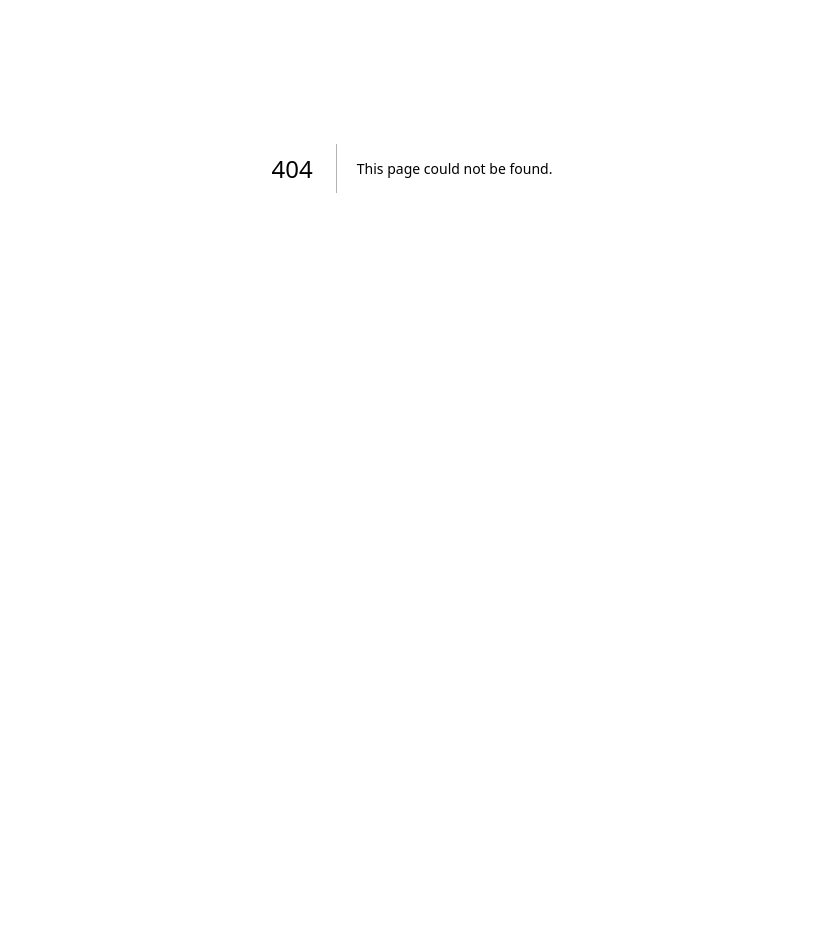
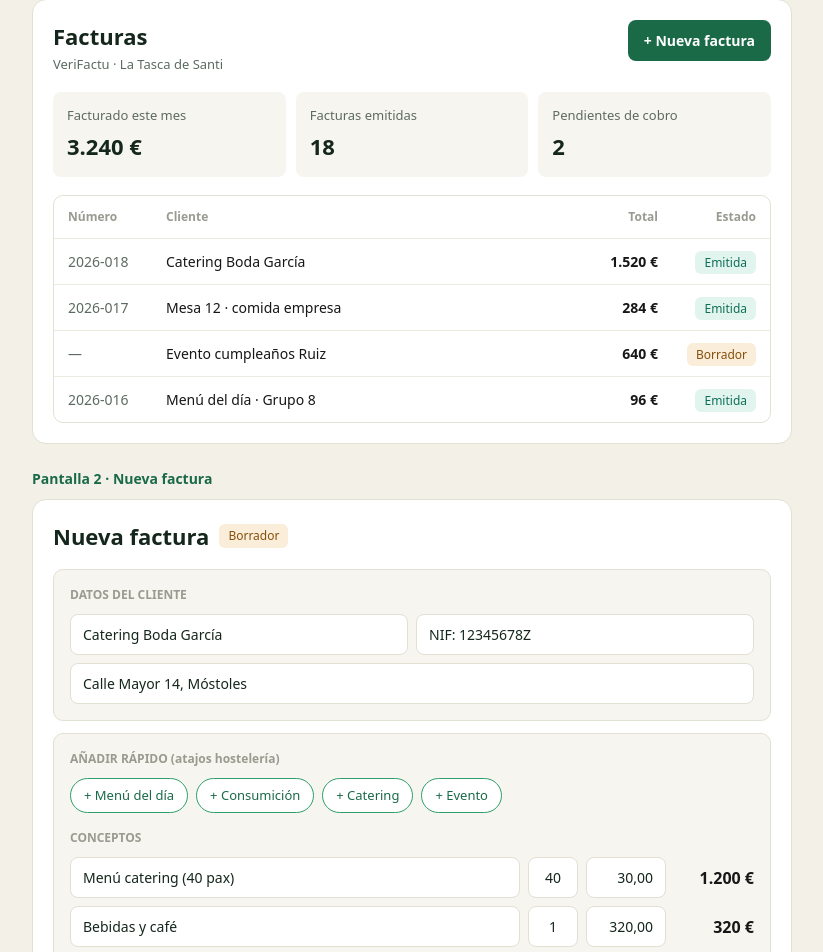
Before and after one commit to smayov/tgh-roadmap, a Next.js app: page /demo/verifactu in a window 1280 px wide. Before the commit this address had no page. Shown: the part 232-1184 px from the top of the page, without its empty margins (228-1051 px from the left). Before the commit the page ends 800 px from the top, so only its background shows below. Built offline with nearby package versions, Linux system fonts and the light colour scheme.

Commit message:
Pagina demo estatica de Verifactu

```diff
--- /dev/null
+++ b/app/demo/verifactu/page.jsx
@@ -0,0 +1,170 @@
+'use client';
+
+/* ============================================================
+   DEMO VISUAL DE VERIFACTU  ·  ruta: /demo/verifactu
+   Página NO enlazada (se accede escribiendo la URL).
+   Vista previa estática de las pantallas de facturación.
+   No guarda datos ni funciona: es solo para enseñar el diseño.
+   ============================================================ */
+export default function DemoVerifactu() {
+  return (
+    <div style={wrap}>
+      <div style={container}>
+
+        <div style={avisoDemo}>
+          <b>Vista previa · demo</b> — así se verá el módulo VeriFactu cuando esté listo. Los datos son de ejemplo y aún no es funcional.
+        </div>
+
+        <h1 style={titulo}>Módulo VeriFactu — vista previa</h1>
+        <p style={sub}>Facturación pensada para hostelería. Estas son las dos pantallas principales.</p>
+
+        {/* ===================== PANTALLA 1: LISTA ===================== */}
+        <div style={label}>Pantalla 1 · Lista de facturas</div>
+        <div style={pantalla}>
+          <div style={pHeader}>
+            <div>
+              <div style={pTitulo}>Facturas</div>
+              <div style={pSub}>VeriFactu · La Tasca de Santi</div>
+            </div>
+            <div style={btnAccion}>+ Nueva factura</div>
+          </div>
+
+          <div style={metricRow}>
+            <div style={metric}><div style={mLabel}>Facturado este mes</div><div style={mNum}>3.240 €</div></div>
+            <div style={metric}><div style={mLabel}>Facturas emitidas</div><div style={mNum}>18</div></div>
+            <div style={metric}><div style={mLabel}>Pendientes de cobro</div><div style={mNum}>2</div></div>
+          </div>
+
+          <div style={tabla}>
+            <div style={{ ...tRow, ...tHead }}>
+              <span>Número</span><span>Cliente</span><span style={{ textAlign: 'right' }}>Total</span><span style={{ textAlign: 'right' }}>Estado</span>
+            </div>
+            <div style={tRow}>
+              <span style={tMut}>2026-018</span><span>Catering Boda García</span>
+              <span style={{ textAlign: 'right', fontWeight: 600 }}>1.520 €</span>
+              <span style={{ textAlign: 'right' }}><span style={pillOk}>Emitida</span></span>
+            </div>
+            <div style={tRow}>
+              <span style={tMut}>2026-017</span><span>Mesa 12 · comida empresa</span>
+              <span style={{ textAlign: 'right', fontWeight: 600 }}>284 €</span>
+              <span style={{ textAlign: 'right' }}><span style={pillOk}>Emitida</span></span>
+            </div>
+            <div style={tRow}>
+              <span style={tMut}>—</span><span>Evento cumpleaños Ruiz</span>
+              <span style={{ textAlign: 'right', fontWeight: 600 }}>640 €</span>
+              <span style={{ textAlign: 'right' }}><span style={pillBorr}>Borrador</span></span>
+            </div>
+            <div style={{ ...tRow, borderBottom: 'none' }}>
+              <span style={tMut}>2026-016</span><span>Menú del día · Grupo 8</span>
+              <span style={{ textAlign: 'right', fontWeight: 600 }}>96 €</span>
+              <span style={{ textAlign: 'right' }}><span style={pillOk}>Emitida</span></span>
+            </div>
+          </div>
+        </div>
+
+        {/* ===================== PANTALLA 2: NUEVA FACTURA ===================== */}
+        <div style={label}>Pantalla 2 · Nueva factura</div>
+        <div style={pantalla}>
+          <div style={{ display: 'flex', alignItems: 'center', gap: 10, marginBottom: 16 }}>
+            <div style={pTitulo}>Nueva factura</div>
+            <span style={pillBorr}>Borrador</span>
+          </div>
+
+          <div style={bloque}>
+            <div style={bloqueLabel}>DATOS DEL CLIENTE</div>
+            <div style={{ display: 'grid', gridTemplateColumns: '1fr 1fr', gap: 8, marginBottom: 8 }}>
+              <div style={inputFake}>Catering Boda García</div>
+              <div style={inputFake}>NIF: 12345678Z</div>
+            </div>
+            <div style={inputFake}>Calle Mayor 14, Móstoles</div>
+          </div>
+
+          <div style={bloque}>
+            <div style={bloqueLabel}>AÑADIR RÁPIDO (atajos hostelería)</div>
+            <div style={{ display: 'flex', flexWrap: 'wrap', gap: 8, marginBottom: 16 }}>
+              <span style={chip}>+ Menú del día</span>
+              <span style={chip}>+ Consumición</span>
+              <span style={chip}>+ Catering</span>
+              <span style={chip}>+ Evento</span>
+            </div>
+
+            <div style={bloqueLabel}>CONCEPTOS</div>
+            <div style={{ display: 'grid', gridTemplateColumns: '1fr 50px 80px 80px', gap: 8, alignItems: 'center', marginBottom: 8 }}>
+              <div style={inputFake}>Menú catering (40 pax)</div>
+              <div style={{ ...inputFake, textAlign: 'center' }}>40</div>
+              <div style={{ ...inputFake, textAlign: 'right' }}>30,00</div>
+              <span style={{ textAlign: 'right', fontWeight: 600 }}>1.200 €</span>
+            </div>
+            <div style={{ display: 'grid', gridTemplateColumns: '1fr 50px 80px 80px', gap: 8, alignItems: 'center' }}>
+              <div style={inputFake}>Bebidas y café</div>
+              <div style={{ ...inputFake, textAlign: 'center' }}>1</div>
+              <div style={{ ...inputFake, textAlign: 'right' }}>320,00</div>
+              <span style={{ textAlign: 'right', fontWeight: 600 }}>320 €</span>
+            </div>
+          </div>
+
+          <div style={totales}>
+            <div style={totRow}><span style={{ color: '#5C6B61' }}>Base imponible</span><span>1.520,00 €</span></div>
+            <div style={totRow}><span style={{ color: '#5C6B61' }}>IVA (10%)</span><span>152,00 €</span></div>
+            <div style={{ ...totRow, borderTop: '1px solid #E2E0D2', paddingTop: 8, marginTop: 4, fontWeight: 700, fontSize: 17 }}>
+              <span>Total</span><span>1.672,00 €</span>
+            </div>
+          </div>
+
+          <div style={{ display: 'flex', gap: 10 }}>
+            <div style={btnSec}>Guardar borrador</div>
+            <div style={btnPrim}>Emitir factura</div>
+          </div>
+          <div style={notaPie}>Al emitir: se genera el QR y la huella (SHA-256), se asigna el número correlativo y la factura queda bloqueada.</div>
+        </div>
+
+        <div style={cierre}>
+          Esto es una demostración del diseño. La versión funcional (guardar, emitir, generar PDF) está en desarrollo.
+        </div>
+
+      </div>
+    </div>
+  );
+}
+
+/* ===================== estilos ===================== */
+const wrap = { minHeight: '100vh', background: '#F3F1E7', fontFamily: 'system-ui, -apple-system, sans-serif', padding: '24px 16px', boxSizing: 'border-box' };
+const container = { maxWidth: 760, margin: '0 auto' };
+
+const avisoDemo = { background: '#FAEEDA', color: '#633806', borderRadius: 10, padding: '12px 16px', fontSize: 14, marginBottom: 20, lineHeight: 1.5 };
+const titulo = { color: '#0D3A28', fontSize: 26, fontWeight: 800, margin: '0 0 4px' };
+const sub = { color: '#5C6B61', fontSize: 15, margin: '0 0 24px' };
+
+const label = { color: '#1A6A48', fontWeight: 700, fontSize: 14, margin: '24px 0 10px' };
+const pantalla = { background: '#fff', border: '1px solid #E2E0D2', borderRadius: 14, padding: 20 };
+
+const pHeader = { display: 'flex', justifyContent: 'space-between', alignItems: 'flex-start', marginBottom: 18, flexWrap: 'wrap', gap: 10 };
+const pTitulo = { fontSize: 22, fontWeight: 700, color: '#15271C' };
+const pSub = { fontSize: 13, color: '#5C6B61', marginTop: 2 };
+const btnAccion = { background: '#1A6A48', color: '#fff', padding: '10px 16px', borderRadius: 8, fontSize: 14, fontWeight: 600 };
+
+const metricRow = { display: 'grid', gridTemplateColumns: 'repeat(auto-fit, minmax(150px, 1fr))', gap: 10, marginBottom: 18 };
+const metric = { background: '#F6F5EF', borderRadius: 8, padding: 14 };
+const mLabel = { fontSize: 13, color: '#5C6B61' };
+const mNum = { fontSize: 22, fontWeight: 800, color: '#15271C', marginTop: 4 };
+
+const tabla = { border: '1px solid #E2E0D2', borderRadius: 10, overflow: 'hidden' };
+const tRow = { display: 'grid', gridTemplateColumns: '90px 1fr 90px 90px', padding: '12px 14px', borderBottom: '1px solid #EDEBE0', fontSize: 14, alignItems: 'center', gap: 8 };
+const tHead = { fontSize: 12, color: '#9A9A90', fontWeight: 600 };
+const tMut = { color: '#5C6B61' };
+const pillOk = { background: '#E1F5EE', color: '#0F6E56', fontSize: 12, padding: '3px 9px', borderRadius: 6 };
+const pillBorr = { background: '#FAEEDA', color: '#854F0B', fontSize: 12, padding: '3px 9px', borderRadius: 6 };
+
+const bloque = { background: '#F6F5EF', border: '1px solid #E2E0D2', borderRadius: 10, padding: 16, marginBottom: 12 };
+const bloqueLabel = { fontSize: 12, color: '#9A9A90', fontWeight: 600, marginBottom: 10 };
+const inputFake = { background: '#fff', border: '1px solid #E2E0D2', borderRadius: 8, padding: '9px 12px', fontSize: 14, color: '#15271C' };
+const chip = { border: '1.2px solid #2E9E6B', color: '#1A6A48', padding: '7px 13px', borderRadius: 20, fontSize: 13, background: '#fff' };
+
+const totales = { background: '#F0EFE7', borderRadius: 10, padding: '14px 16px', marginBottom: 14 };
+const totRow = { display: 'flex', justifyContent: 'space-between', fontSize: 14, color: '#15271C', marginBottom: 6 };
+
+const btnSec = { flex: 1, textAlign: 'center', border: '1.5px solid #2E9E6B', color: '#1A6A48', padding: 12, borderRadius: 8, fontSize: 14, fontWeight: 600 };
+const btnPrim = { flex: 1, textAlign: 'center', background: '#1A6A48', color: '#fff', padding: 12, borderRadius: 8, fontSize: 14, fontWeight: 600 };
+const notaPie = { fontSize: 13, color: '#7A857D', marginTop: 12 };
+
+const cierre = { textAlign: 'center', color: '#7A857D', fontSize: 14, margin: '28px 0 10px' };
```
